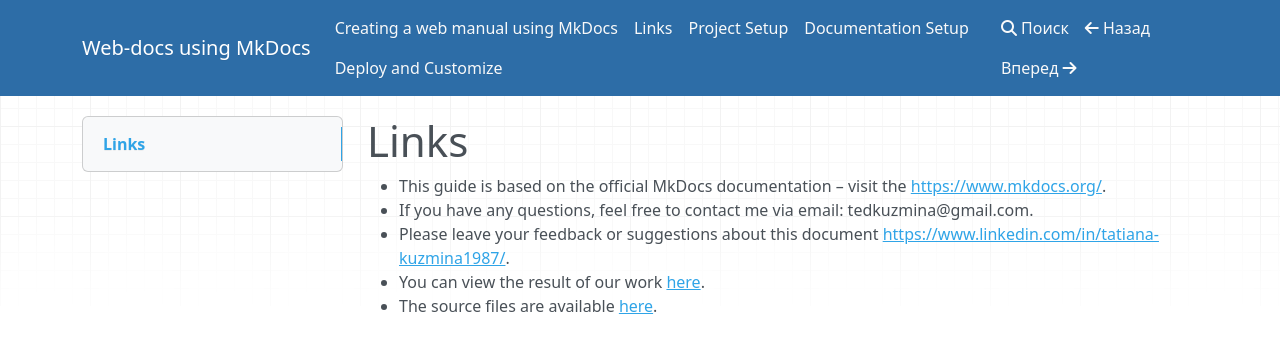
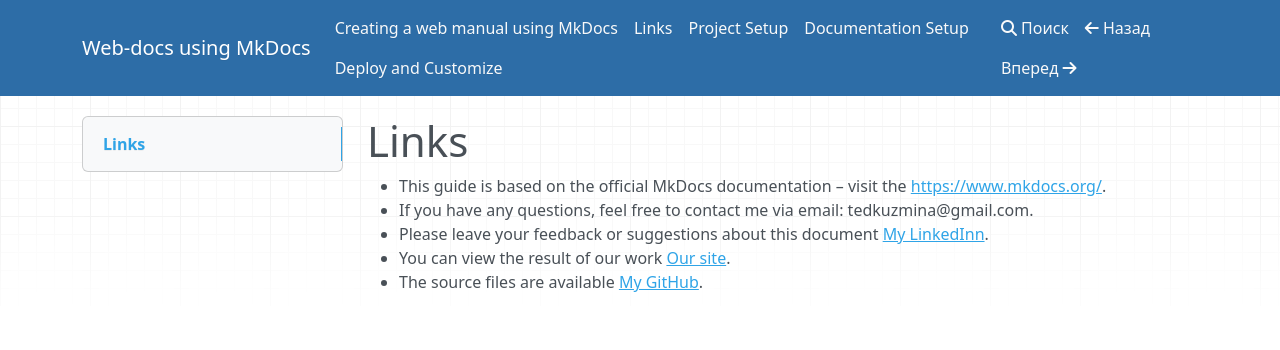
Before and after one commit to MkDocs-web-docs/how-to-create-web-docs, a plain HTML site: page Links/index.html in a window 1280 px wide. Drawn offline with nearby package versions, Linux system fonts and the light colour scheme.

Commit message:
Deployed 26098e2 with MkDocs version: 1.6.1

```diff
--- a/Links/index.html
+++ b/Links/index.html
@@ -99,9 +99,9 @@
 <ul>
 <li>This guide is based on the official MkDocs documentation – visit the <a href="https://www.mkdocs.org/">https://www.mkdocs.org/</a>.</li>
 <li>If you have any questions, feel free to contact me via email: tedkuzmina@gmail.com.</li>
-<li>Please leave your feedback or suggestions about this document <a href="https://www.linkedin.com/in/tatiana-kuzmina1987/">https://www.linkedin.com/in/tatiana-kuzmina1987/</a>.</li>
-<li>You can view the result of our work <a href="https://mkdocs-web-docs.github.io/how-to-create-web-docs/">here</a>.</li>
-<li>The source files are available <a href="https://github.com/MkDocs-web-docs/how-to-create-web-docs/tree/main">here</a>.</li>
+<li>Please leave your feedback or suggestions about this document <a href="https://www.linkedin.com/in/tatiana-kuzmina1987/">My LinkedInn</a>.</li>
+<li>You can view the result of our work <a href="https://mkdocs-web-docs.github.io/how-to-create-web-docs/">Our site</a>.</li>
+<li>The source files are available <a href="https://github.com/MkDocs-web-docs/how-to-create-web-docs/tree/main">My GitHub</a>.</li>
 </ul></div>
             </div>
         </div>
```
Also changed, not shown: index.html (+1 -1 lines), search/search_index.json (+1 -1 lines).
